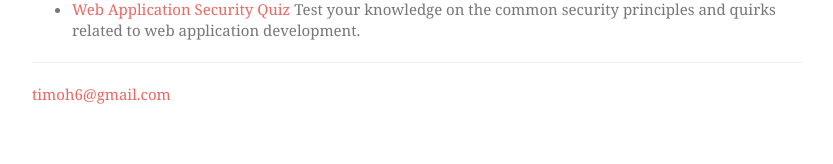
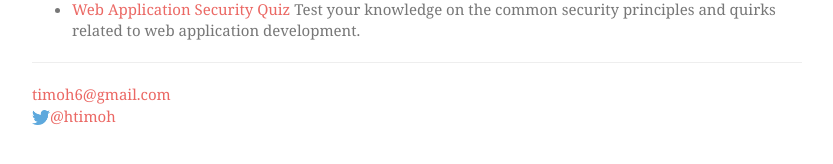
Before and after one commit to timoh6/timoh6.github.com, a Jekyll site: the page built from index.html, in a window 1280 px wide. Shown: the part 518-682 px from the top of the page, without its empty margins (223-1056 px from the left). Built offline with Jekyll 4.4.1, drawn with Linux system fonts in a browser that asks for light colours; some web fonts are replaced.

Commit message:
Add Twitter link

```diff
--- a/_layouts/default.html
+++ b/_layouts/default.html
@@ -10,7 +10,7 @@
    <link rel="stylesheet" href="/css/syntax.css" type="text/css" />
 
    <!-- Homepage CSS -->
-    <link rel="stylesheet" href="/css/bootstrap.min.css?14082014" />
+    <link rel="stylesheet" href="/css/bootstrap.min.css?23082014" />
 
    <script type="text/javascript">
 
@@ -44,7 +44,8 @@
 
     <hr>
     <div>
-        <p><a href="mailto:timoh6@gmail.com">timoh6@gmail.com</a></p>
+        <p><a href="mailto:timoh6@gmail.com">timoh6@gmail.com</a><br/>
+        <a href="https://twitter.com/htimoh"><img src="/image/twitter.png" alt="@htimoh on Twitter" id="twitter-image" />@htimoh</a></p>
     </div>
 </div>
 
```
Also changed, not shown: css/bootstrap.min.css, image/twitter.png (added).
